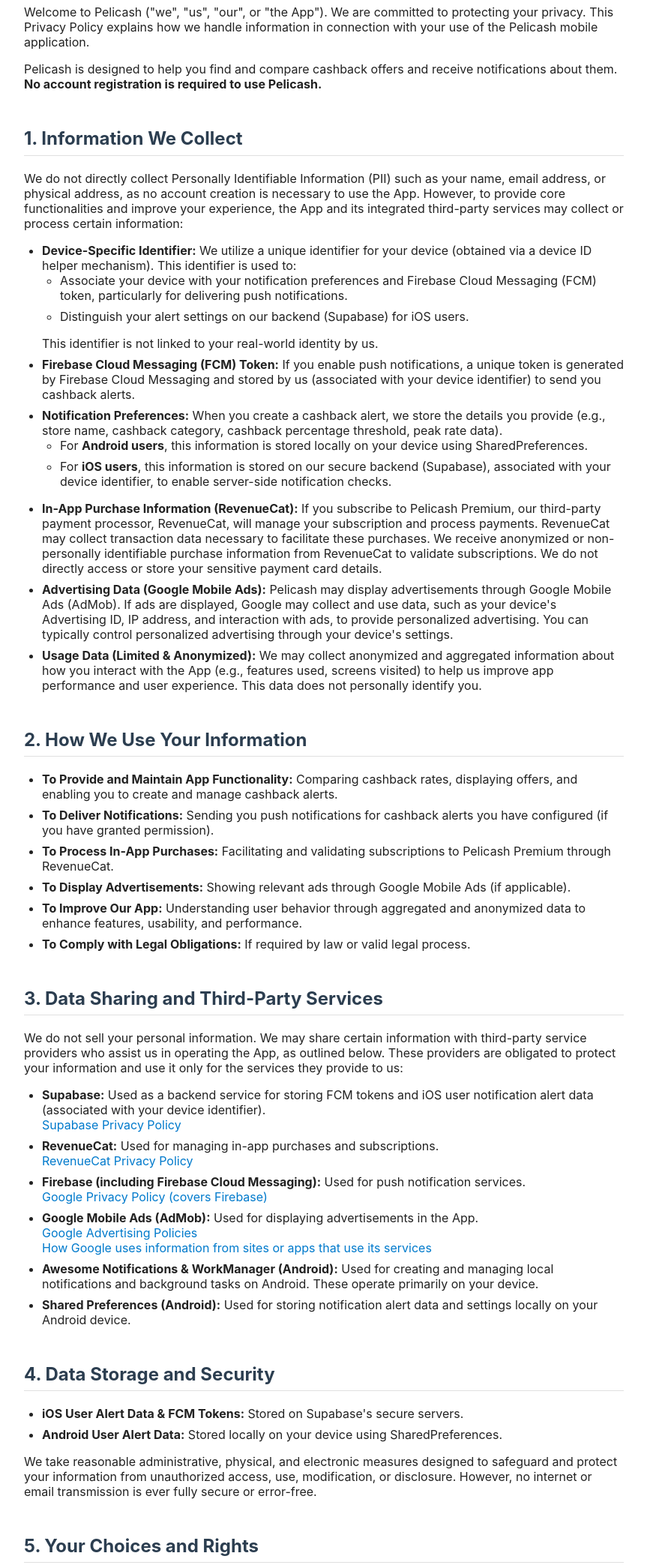
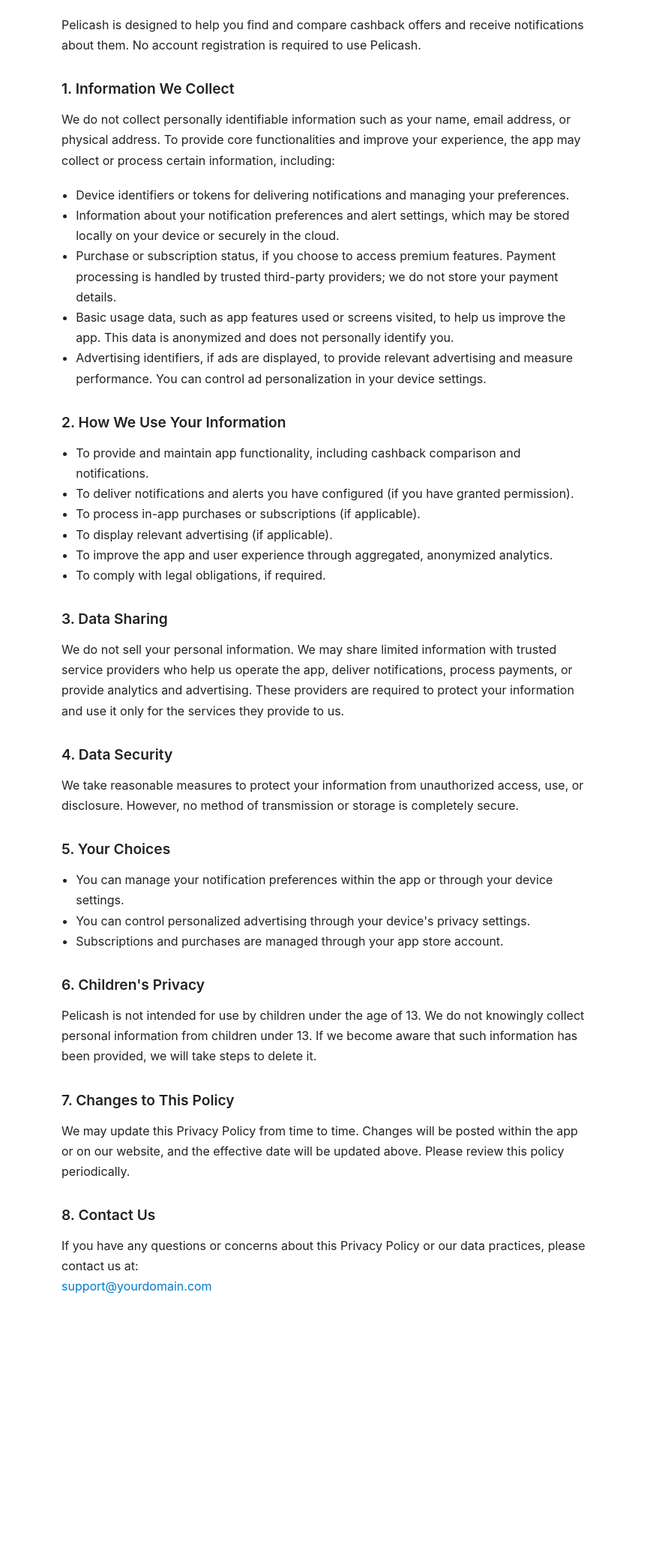
Before and after one commit to dhaze8/pelicash-privacy-policy, a plain HTML site: page index.html in a window 1280 px wide. Shown: the part 236-2323 px from the top of the page at 75% size, without its empty margins (208-1071 px from the left). After the commit the page ends 1985 px from the top, so only its background shows below. Drawn offline with Linux system fonts and the light colour scheme.

Commit message:
Update index.html

```diff
--- a/index.html
+++ b/index.html
@@ -3,43 +3,39 @@
 <head>
   <meta charset="UTF-8" />
   <meta name="viewport" content="width=device-width, initial-scale=1.0" />
-  <title>Privacy Policy for Pelicash</title>
+  <title>Privacy Policy - Pelicash</title>
   <style>
     body {
       font-family: -apple-system, BlinkMacSystemFont, "Segoe UI", Roboto, Oxygen-Sans, Ubuntu, Cantarell, "Helvetica Neue", sans-serif;
-      background: #f9f9f9;
+      background: #fff;
       color: #222;
       margin: 0;
-      padding: 0;
-    }
-    .container {
-      max-width: 800px;
-      margin: 2rem auto;
-      background: #fff;
-      border-radius: 8px;
-      box-shadow: 0 4px 12px rgba(0,0,0,0.08);
-      padding: 2rem;
-    }
-    h1, h2 {
-      color: #2c3e50;
+      padding: 0 1rem;
+      max-width: 700px;
+      margin-left: auto;
+      margin-right: auto;
     }
     h1 {
       text-align: center;
-      border-bottom: 2px solid #e0e0e0;
-      padding-bottom: 0.5em;
-      margin-bottom: 1.5em;
+      margin-top: 2.5rem;
+      margin-bottom: 1.5rem;
+      font-size: 2rem;
+      color: #222;
+      font-weight: 700;
     }
     h2 {
-      margin-top: 2em;
-      border-bottom: 1px solid #e0e0e0;
-      padding-bottom: 0.3em;
+      margin-top: 2rem;
+      margin-bottom: 0.5rem;
+      font-size: 1.2rem;
+      color: #222;
+      font-weight: 600;
     }
-    ul, ol {
-      margin-bottom: 1em;
-      padding-left: 1.5em;
+    p, ul {
+      margin-bottom: 1.2em;
+      line-height: 1.7;
     }
-    li {
-      margin-bottom: 0.5em;
+    ul {
+      padding-left: 1.2em;
     }
     a {
       color: #007acc;
@@ -48,106 +44,77 @@
     a:hover {
       text-decoration: underline;
     }
-    .section-title {
-      margin-top: 2em;
-      font-size: 1.2em;
-      font-weight: bold;
-    }
-    .contact {
-      margin-top: 2em;
-      font-size: 1.1em;
-    }
     .effective-date {
       text-align: center;
       color: #555;
       margin-bottom: 2em;
+      font-size: 1rem;
     }
   </style>
 </head>
 <body>
-  <div class="container">
-    <h1>Privacy Policy for Pelicash</h1>
-    <p class="effective-date"><strong>Effective Date:</strong> [June 5, 2025]</p>
-    <p>Welcome to Pelicash ("we", "us", "our", or "the App"). We are committed to protecting your privacy. This Privacy Policy explains how we handle information in connection with your use of the Pelicash mobile application.</p>
-    <p>Pelicash is designed to help you find and compare cashback offers and receive notifications about them. <strong>No account registration is required to use Pelicash.</strong></p>
+  <h1>Privacy Policy</h1>
+  <div class="effective-date"><strong>Effective Date:</strong> 5 June 2025</div>
+  <p>
+    Pelicash ("we", "us", "our", or "the App") is committed to protecting your privacy. This Privacy Policy explains how we handle information in connection with your use of the Pelicash mobile application.
+  </p>
+  <p>
+    Pelicash is designed to help you find and compare cashback offers and receive notifications about them. No account registration is required to use Pelicash.
+  </p>
 
   <h2>1. Information We Collect</h2>
-    <p>We do not directly collect Personally Identifiable Information (PII) such as your name, email address, or physical address, as no account creation is necessary to use the App. However, to provide core functionalities and improve your experience, the App and its integrated third-party services may collect or process certain information:</p>
+  <p>
+    We do not collect personally identifiable information such as your name, email address, or physical address. To provide core functionalities and improve your experience, the app may collect or process certain information, including:
+  </p>
   <ul>
-      <li><strong>Device-Specific Identifier:</strong> We utilize a unique identifier for your device (obtained via a device ID helper mechanism). This identifier is used to:
-        <ul>
-          <li>Associate your device with your notification preferences and Firebase Cloud Messaging (FCM) token, particularly for delivering push notifications.</li>
-          <li>Distinguish your alert settings on our backend (Supabase) for iOS users.</li>
-        </ul>
-        This identifier is not linked to your real-world identity by us.
-      </li>
-      <li><strong>Firebase Cloud Messaging (FCM) Token:</strong> If you enable push notifications, a unique token is generated by Firebase Cloud Messaging and stored by us (associated with your device identifier) to send you cashback alerts.</li>
-      <li><strong>Notification Preferences:</strong> When you create a cashback alert, we store the details you provide (e.g., store name, cashback category, cashback percentage threshold, peak rate data).
-        <ul>
-          <li>For <strong>Android users</strong>, this information is stored locally on your device using SharedPreferences.</li>
-          <li>For <strong>iOS users</strong>, this information is stored on our secure backend (Supabase), associated with your device identifier, to enable server-side notification checks.</li>
-        </ul>
-      </li>
-      <li><strong>In-App Purchase Information (RevenueCat):</strong> If you subscribe to Pelicash Premium, our third-party payment processor, RevenueCat, will manage your subscription and process payments. RevenueCat may collect transaction data necessary to facilitate these purchases. We receive anonymized or non-personally identifiable purchase information from RevenueCat to validate subscriptions. We do not directly access or store your sensitive payment card details.</li>
-      <li><strong>Advertising Data (Google Mobile Ads):</strong> Pelicash may display advertisements through Google Mobile Ads (AdMob). If ads are displayed, Google may collect and use data, such as your device's Advertising ID, IP address, and interaction with ads, to provide personalized advertising. You can typically control personalized advertising through your device's settings.</li>
-      <li><strong>Usage Data (Limited &amp; Anonymized):</strong> We may collect anonymized and aggregated information about how you interact with the App (e.g., features used, screens visited) to help us improve app performance and user experience. This data does not personally identify you.</li>
+    <li>Device identifiers or tokens for delivering notifications and managing your preferences.</li>
+    <li>Information about your notification preferences and alert settings, which may be stored locally on your device or securely in the cloud.</li>
+    <li>Purchase or subscription status, if you choose to access premium features. Payment processing is handled by trusted third-party providers; we do not store your payment details.</li>
+    <li>Basic usage data, such as app features used or screens visited, to help us improve the app. This data is anonymized and does not personally identify you.</li>
+    <li>Advertising identifiers, if ads are displayed, to provide relevant advertising and measure performance. You can control ad personalization in your device settings.</li>
   </ul>
 
   <h2>2. How We Use Your Information</h2>
   <ul>
-      <li><strong>To Provide and Maintain App Functionality:</strong> Comparing cashback rates, displaying offers, and enabling you to create and manage cashback alerts.</li>
-      <li><strong>To Deliver Notifications:</strong> Sending you push notifications for cashback alerts you have configured (if you have granted permission).</li>
-      <li><strong>To Process In-App Purchases:</strong> Facilitating and validating subscriptions to Pelicash Premium through RevenueCat.</li>
-      <li><strong>To Display Advertisements:</strong> Showing relevant ads through Google Mobile Ads (if applicable).</li>
-      <li><strong>To Improve Our App:</strong> Understanding user behavior through aggregated and anonymized data to enhance features, usability, and performance.</li>
-      <li><strong>To Comply with Legal Obligations:</strong> If required by law or valid legal process.</li>
+    <li>To provide and maintain app functionality, including cashback comparison and notifications.</li>
+    <li>To deliver notifications and alerts you have configured (if you have granted permission).</li>
+    <li>To process in-app purchases or subscriptions (if applicable).</li>
+    <li>To display relevant advertising (if applicable).</li>
+    <li>To improve the app and user experience through aggregated, anonymized analytics.</li>
+    <li>To comply with legal obligations, if required.</li>
   </ul>
 
-    <h2>3. Data Sharing and Third-Party Services</h2>
-    <p>We do not sell your personal information. We may share certain information with third-party service providers who assist us in operating the App, as outlined below. These providers are obligated to protect your information and use it only for the services they provide to us:</p>
+  <h2>3. Data Sharing</h2>
+  <p>
+    We do not sell your personal information. We may share limited information with trusted service providers who help us operate the app, deliver notifications, process payments, or provide analytics and advertising. These providers are required to protect your information and use it only for the services they provide to us.
+  </p>
+
+  <h2>4. Data Security</h2>
+  <p>
+    We take reasonable measures to protect your information from unauthorized access, use, or disclosure. However, no method of transmission or storage is completely secure.
+  </p>
+
+  <h2>5. Your Choices</h2>
   <ul>
-      <li><strong>Supabase:</strong> Used as a backend service for storing FCM tokens and iOS user notification alert data (associated with your device identifier).<br>
-        <a href="https://supabase.com/privacy" target="_blank" rel="noopener noreferrer">Supabase Privacy Policy</a>
-      </li>
-      <li><strong>RevenueCat:</strong> Used for managing in-app purchases and subscriptions.<br>
-        <a href="https://www.revenuecat.com/privacy" target="_blank" rel="noopener noreferrer">RevenueCat Privacy Policy</a>
-      </li>
-      <li><strong>Firebase (including Firebase Cloud Messaging):</strong> Used for push notification services.<br>
-        <a href="https://policies.google.com/privacy" target="_blank" rel="noopener noreferrer">Google Privacy Policy (covers Firebase)</a>
-      </li>
-      <li><strong>Google Mobile Ads (AdMob):</strong> Used for displaying advertisements in the App.<br>
-        <a href="https://support.google.com/admob/answer/6128543" target="_blank" rel="noopener noreferrer">Google Advertising Policies</a><br>
-        <a href="https://policies.google.com/technologies/partner-sites" target="_blank" rel="noopener noreferrer">How Google uses information from sites or apps that use its services</a>
-      </li>
-      <li><strong>Awesome Notifications &amp; WorkManager (Android):</strong> Used for creating and managing local notifications and background tasks on Android. These operate primarily on your device.</li>
-      <li><strong>Shared Preferences (Android):</strong> Used for storing notification alert data and settings locally on your Android device.</li>
-    </ul>
-
-    <h2>4. Data Storage and Security</h2>
-    <ul>
-      <li><strong>iOS User Alert Data &amp; FCM Tokens:</strong> Stored on Supabase's secure servers.</li>
-      <li><strong>Android User Alert Data:</strong> Stored locally on your device using SharedPreferences.</li>
-    </ul>
-    <p>We take reasonable administrative, physical, and electronic measures designed to safeguard and protect your information from unauthorized access, use, modification, or disclosure. However, no internet or email transmission is ever fully secure or error-free.</p>
-
-    <h2>5. Your Choices and Rights</h2>
-    <ul>
-      <li><strong>Notifications:</strong> You can manage your cashback alert preferences within the App. You can also enable or disable push notifications for Pelicash through your device's system settings.</li>
-      <li><strong>Personalized Advertising:</strong> You can usually opt out of personalized advertising provided by Google AdMob by adjusting your device's advertising settings (e.g., "Limit Ad Tracking" on iOS or "Opt out of Ads Personalization" on Android).</li>
-      <li><strong>In-App Purchases:</strong> Subscriptions are managed through your Apple App Store or Google Play Store account.</li>
+    <li>You can manage your notification preferences within the app or through your device settings.</li>
+    <li>You can control personalized advertising through your device's privacy settings.</li>
+    <li>Subscriptions and purchases are managed through your app store account.</li>
   </ul>
 
   <h2>6. Children's Privacy</h2>
-    <p>Pelicash is not intended for use by children under the age of 13 (or the equivalent minimum age in your jurisdiction). We do not knowingly collect personal information from children under 13. If we become aware that a child under 13 has provided us with personal information, we will take steps to delete such information.</p>
+  <p>
+    Pelicash is not intended for use by children under the age of 13. We do not knowingly collect personal information from children under 13. If we become aware that such information has been provided, we will take steps to delete it.
+  </p>
 
-    <h2>7. Changes to This Privacy Policy</h2>
-    <p>We may update this Privacy Policy from time to time. We will notify you of any changes by posting the new Privacy Policy within the App or on our website (if applicable) and updating the "Effective Date" at the top. You are advised to review this Privacy Policy periodically for any changes.</p>
+  <h2>7. Changes to This Policy</h2>
+  <p>
+    We may update this Privacy Policy from time to time. Changes will be posted within the app or on our website, and the effective date will be updated above. Please review this policy periodically.
+  </p>
 
   <h2>8. Contact Us</h2>
-    <div class="contact">
-      <p>If you have any questions or concerns about this Privacy Policy or our data practices, please contact us at:<br>
-      <a href="mailto:support@yourdomain.com">support@yourdomain.com</a></p>
-    </div>
-  </div>
+  <p>
+    If you have any questions or concerns about this Privacy Policy or our data practices, please contact us at:<br>
+    <a href="mailto:support@yourdomain.com">support@yourdomain.com</a>
+  </p>
 </body>
 </html>
```
Lines whose indentation alone changed are shown as unchanged.
